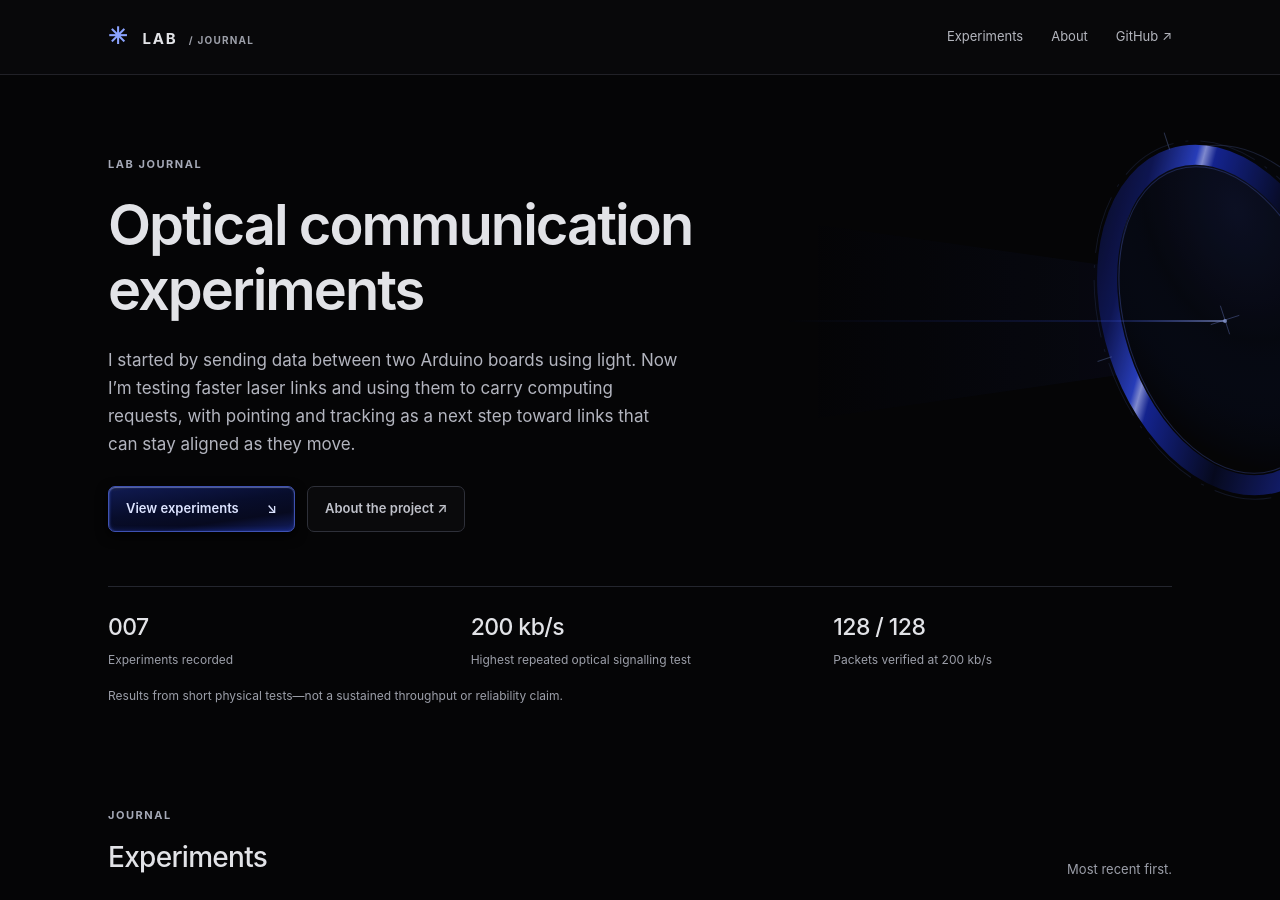
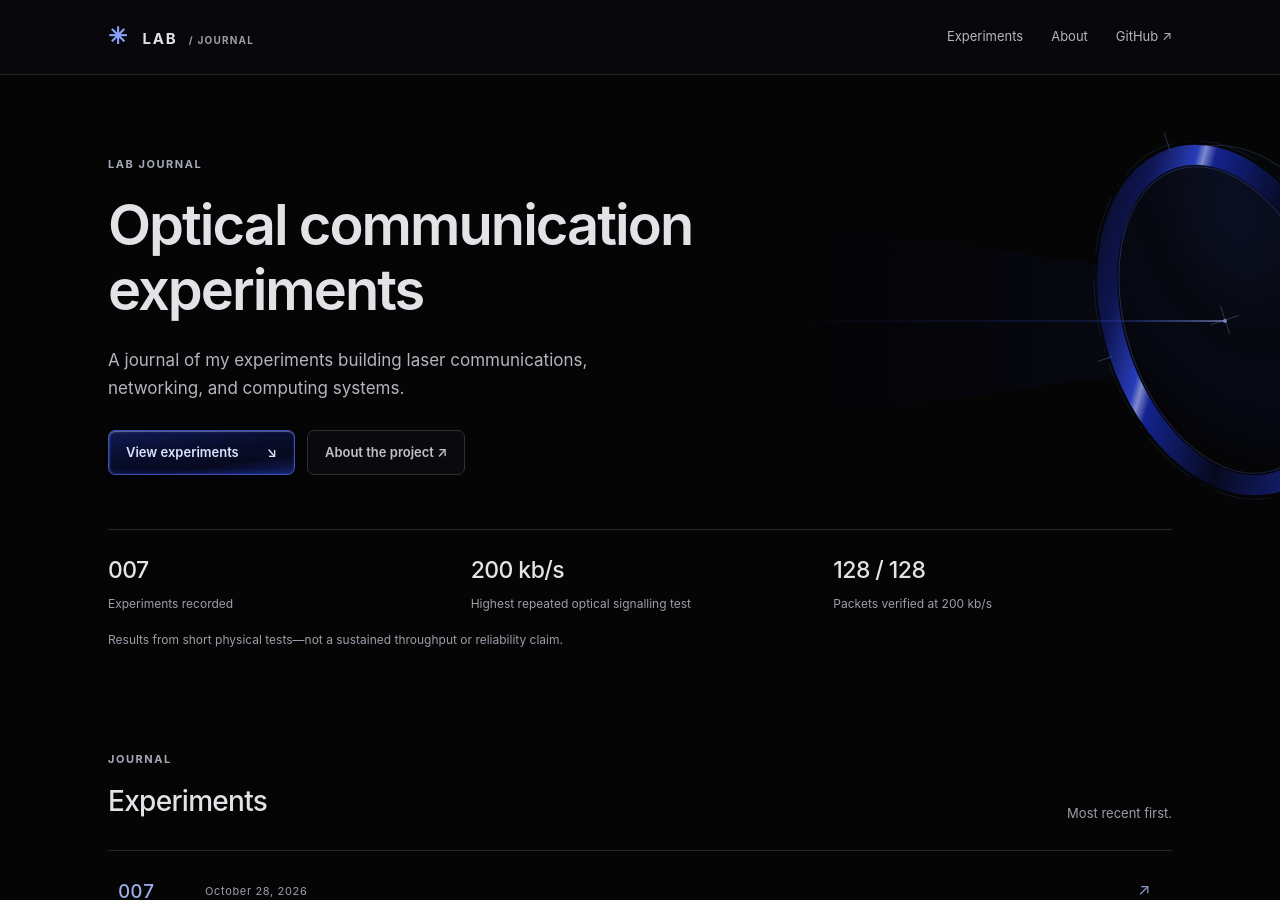
Before and after one commit to andrewpenner10-dev/lab, a Jekyll site: the page built from docs/index.md, in a window 1280 px wide and 900 px high. Built offline with Jekyll 4.4.1, drawn with Linux system fonts in a browser that asks for light colours.

Commit message:
Update index.md

```diff
--- a/docs/index.md
+++ b/docs/index.md
@@ -5,7 +5,7 @@ title: Home
 <section class="hero"><div class="shell">
   <div class="eyebrow">LAB JOURNAL</div>
   <h1>Optical communication experiments</h1>
-  <p class="hero-copy">I started by sending data between two Arduino boards using light. Now I’m testing faster laser links and using them to carry computing requests, with pointing and tracking as a next step toward links that can stay aligned as they move.</p>
+  <p class="hero-copy">A journal of my experiments building laser communications, networking, and computing systems.</p>
   <div class="actions"><a class="primary" href="#experiments">View experiments <span>↘</span></a><a class="secondary" href="{{ '/about/' | relative_url }}">About the project ↗</a></div>
   <div class="metrics">
     <div><strong>007</strong><span>Experiments recorded</span></div>
```
